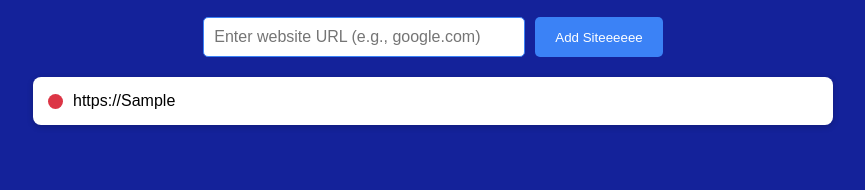
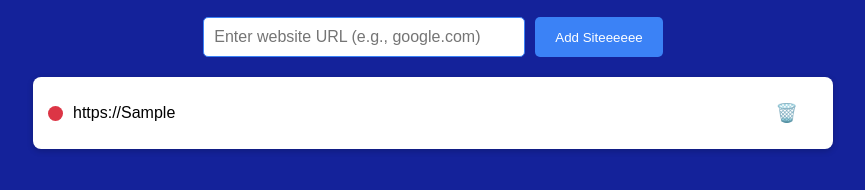
Before and after one commit to Charlieruss04/NE2NESITEMONITOR, a plain HTML site: page index.html in a window 1280 px wide. Both pictures are taken after typing "Sample" into the empty fields and a click on the button "Add Siteeeeee". Shown: the part 196-386 px from the top of the page, without its empty margins (207-1072 px from the left). Drawn offline with Linux system fonts and the light colour scheme; no server answers.

Commit message:
trash icon

```diff
--- a/script.js
+++ b/script.js
@@ -28,8 +28,17 @@ function addSite(url) {
   siteUrl.className = 'site-url';
   siteUrl.textContent = url;
 
+  // 🗑️ Trash can button
+  const deleteBtn = document.createElement('button');
+  deleteBtn.className = 'delete-btn';
+  deleteBtn.innerHTML = '🗑️';
+  deleteBtn.addEventListener('click', () => {
+    sitesGrid.removeChild(card);
+  });
+
   card.appendChild(light);
   card.appendChild(siteUrl);
+  card.appendChild(deleteBtn); // Add delete button to card
   sitesGrid.appendChild(card);
 
   checkStatus(url, light);
--- a/styles.css
+++ b/styles.css
@@ -87,3 +87,15 @@ button:hover {
 .site-url {
   word-break: break-all;
 }
+
+.delete-btn {
+  background: none;
+  border: none;
+  font-size: 18px;
+  cursor: pointer;
+  margin-left: auto; /* pushes it to the right */
+}
+
+.delete-btn:hover {
+  transform: scale(1.2);
+}
```
Also changed, not shown: 1 other file.
